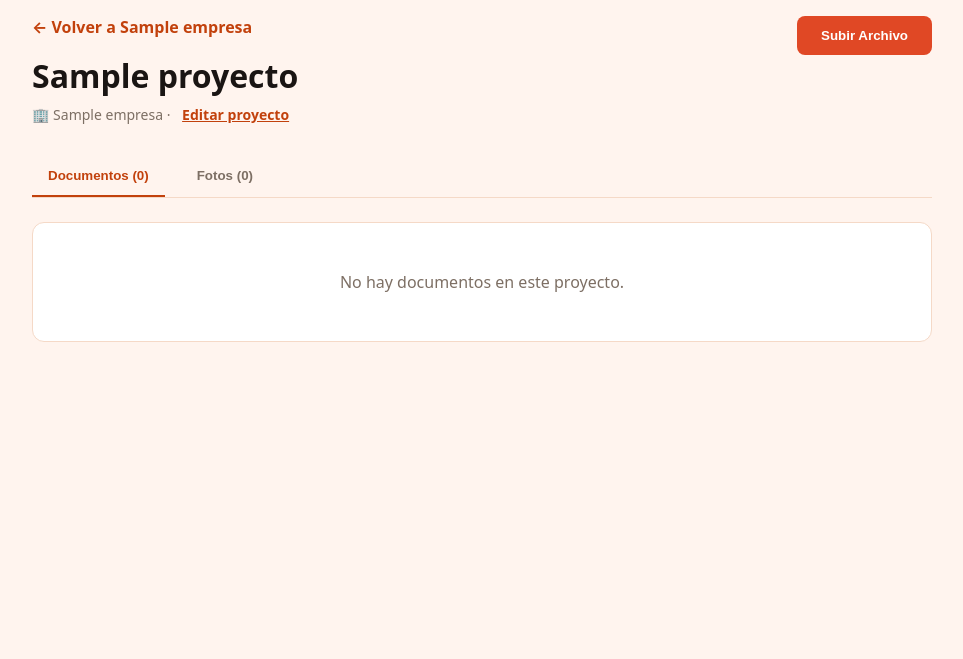
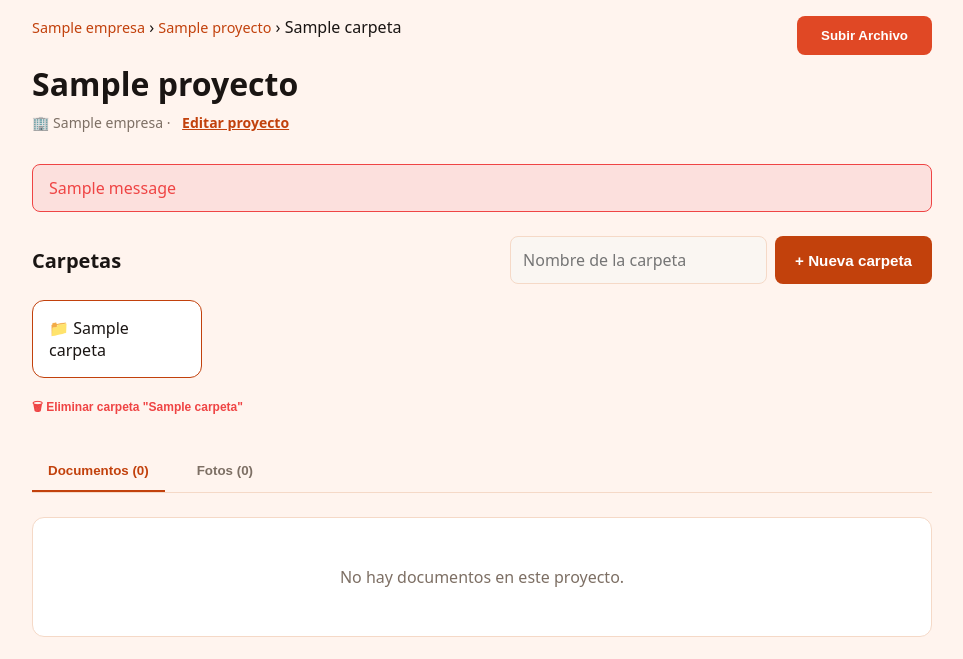
Before and after one commit to blindjamin/BKB, a Django app: page /proyectos/00000000-0000-0000-0000-000000000001/?carpeta=00000000-0000-0000-0000-000000000001 in a window 1280 px wide. Shown: the part 64-723 px from the top of the page, without its empty margins (158-1121 px from the left). Run offline with Django 5.2, Linux system fonts and the light colour scheme; a user stored in the database is signed in; tables that the repository leaves empty hold one stand-in row (values such as "Sample post"); one stand-in notice (Sample message) is shown; parts of the project's set-up code (start-up, migrations or seed data) failed here and were passed over.

Commit message:
feat(portal): carpetas por proyecto y organizacion de archivos (tarea 23)
Co-Authored-By: Claude Opus 5.5 <noreply@anthropic.com>

```diff
--- a/apps/portal/documentos/models.py
+++ b/apps/portal/documentos/models.py
@@ -76,11 +76,31 @@ class EstadoArchivo(models.TextChoices):
     DISPONIBLE = 'disponible', 'Disponible'
 
 
+class Carpeta(models.Model):
+    """Carpeta virtual de un proyecto: vive solo en la base de datos, nunca en el Space."""
+
+    id = _uuid_pk()
+    proyecto = models.ForeignKey(Proyecto, on_delete=models.CASCADE, related_name='carpetas')
+    nombre = models.CharField(max_length=100)
+    creado_en = models.DateTimeField(auto_now_add=True)
+    creado_por = models.ForeignKey(settings.AUTH_USER_MODEL, on_delete=models.PROTECT, related_name='carpetas_creadas')
+
+    class Meta:
+        verbose_name = 'carpeta'
+        verbose_name_plural = 'carpetas'
+        ordering = ['nombre']
+        unique_together = [('proyecto', 'nombre')]
+
+    def __str__(self):
+        return f'{self.proyecto.nombre} - {self.nombre}'
+
+
 class Archivo(models.Model):
     """Un archivo del Space. Nunca se borra de verdad: se marca con `eliminado_en`."""
 
     id = _uuid_pk()
     proyecto = models.ForeignKey(Proyecto, on_delete=models.PROTECT, related_name='archivos')
+    carpeta = models.ForeignKey(Carpeta, on_delete=models.SET_NULL, null=True, blank=True, related_name='archivos')
     nombre_original = models.CharField(max_length=255)
     clave_space = models.CharField(max_length=512, unique=True)
     tamano = models.PositiveBigIntegerField('tamaño (bytes)')
--- a/apps/portal/documentos/permisos.py
+++ b/apps/portal/documentos/permisos.py
@@ -86,7 +86,7 @@ def proyectos_de_empresa(usuario, empresa):
 
 
 def puede_gestionar_estructura(usuario):
-    """Solo el personal y el jefe pueden crear empresas o crear/editar proyectos."""
+    """Solo el personal y el jefe pueden crear empresas, crear/editar proyectos y crear/eliminar carpetas."""
     return _es_personal(usuario)
 
 
--- a/apps/portal/documentos/urls.py
+++ b/apps/portal/documentos/urls.py
@@ -11,7 +11,9 @@ urlpatterns = [
     path('proyectos/nuevo/', views.crear_proyecto, name='crear_proyecto'),
     path('proyectos/<uuid:pk>/', views.detalle_proyecto, name='detalle_proyecto'),
     path('proyectos/<uuid:pk>/editar/', views.editar_proyecto, name='editar_proyecto'),
+    path('proyectos/<uuid:pk>/carpetas/nueva/', views.crear_carpeta, name='crear_carpeta'),
     path('proyectos/<uuid:pk>/subir/', subidas.iniciar_subida, name='iniciar_subida'),
+    path('carpetas/<uuid:pk>/eliminar/', views.eliminar_carpeta, name='eliminar_carpeta'),
     path('archivos/<uuid:pk>/confirmar/', subidas.confirmar_subida, name='confirmar_subida'),
     path('archivos/<uuid:pk>/descargar/', views.descargar_archivo, name='descargar_archivo'),
     path('archivos/<uuid:pk>/eliminar/', views.eliminar_archivo, name='eliminar_archivo'),
--- a/apps/portal/documentos/views.py
+++ b/apps/portal/documentos/views.py
@@ -1,6 +1,10 @@
+import uuid
+
+from django.contrib import messages
 from django.db.models import Count, Q
 from django.http import HttpResponseForbidden, Http404
 from django.shortcuts import render, get_object_or_404, redirect
+from django.urls import reverse
 from django.contrib.auth.decorators import login_required
 from django.views.decorators.http import require_POST
 from django.utils import timezone
@@ -18,7 +22,7 @@ from .permisos import (
     puede_subir,
     puede_borrar,
 )
-from .models import Archivo, DescargaLog, Empresa, EstadoProyecto, Proyecto
+from .models import Archivo, Carpeta, DescargaLog, Empresa, EstadoProyecto, Proyecto
 from .storage import url_descarga
 
 
@@ -123,7 +127,18 @@ def editar_proyecto(request, pk):
 @login_required
 def detalle_proyecto(request, pk):
     proyecto = get_object_or_404(proyectos_visibles(request.user), pk=pk)
-    archivos = list(archivos_visibles(request.user, proyecto).select_related('subido_por'))
+
+    carpeta_activa = None
+    carpeta_id = request.GET.get('carpeta')
+    if carpeta_id:
+        try:
+            carpeta_id = uuid.UUID(carpeta_id)
+        except ValueError:
+            raise Http404("Carpeta no encontrada.")
+        carpeta_activa = get_object_or_404(proyecto.carpetas, pk=carpeta_id)
+
+    # carpeta_activa=None filtra carpeta IS NULL: los archivos de la raíz
+    archivos = list(archivos_visibles(request.user, proyecto).filter(carpeta=carpeta_activa).select_related('subido_por'))
     for archivo in archivos:
         archivo.puede_borrar = puede_borrar(request.user, archivo)
 
@@ -132,12 +147,47 @@ def detalle_proyecto(request, pk):
 
     context = {
         'proyecto': proyecto,
+        'carpetas': proyecto.carpetas.all(),
+        'carpeta_activa': carpeta_activa,
         'fotos': fotos,
         'documentos': documentos,
         'puede_subir': puede_subir(request.user),
         'puede_gestionar': puede_gestionar_estructura(request.user),
     }
     return render(request, 'archivos.html', context)
+
+
+@login_required
+@require_POST
+def crear_carpeta(request, pk):
+    if not puede_gestionar_estructura(request.user):
+        return HttpResponseForbidden("No tienes permisos para crear carpetas.")
+
+    proyecto = get_object_or_404(proyectos_visibles(request.user), pk=pk)
+    nombre = request.POST.get('nombre', '').strip()
+    url_proyecto = reverse('documentos:detalle_proyecto', args=[proyecto.pk])
+
+    if not nombre:
+        messages.error(request, 'La carpeta necesita un nombre.')
+        return redirect(url_proyecto)
+    if proyecto.carpetas.filter(nombre__iexact=nombre).exists():
+        messages.error(request, f'Ya existe una carpeta llamada "{nombre}" en este proyecto.')
+        return redirect(url_proyecto)
+
+    carpeta = Carpeta.objects.create(proyecto=proyecto, nombre=nombre, creado_por=request.user)
+    return redirect(f'{url_proyecto}?carpeta={carpeta.pk}')
+
+
+@login_required
+@require_POST
+def eliminar_carpeta(request, pk):
+    if not puede_gestionar_estructura(request.user):
+        return HttpResponseForbidden("No tienes permisos para eliminar carpetas.")
+
+    carpeta = get_object_or_404(Carpeta.objects.filter(proyecto__in=proyectos_visibles(request.user)), pk=pk)
+    proyecto_pk = carpeta.proyecto_id
+    carpeta.delete()  # sus archivos vuelven a la raíz (SET_NULL); el Space no se toca
+    return redirect('documentos:detalle_proyecto', pk=proyecto_pk)
 
 
 @login_required
--- a/apps/portal/static/portal.css
+++ b/apps/portal/static/portal.css
@@ -264,17 +264,6 @@ main {
     display: flex;
     justify-content: space-between;
     align-items: flex-start;
-}
-
-.link-volver {
-    color: var(--bkb-salmon-700);
-    text-decoration: none;
-    font-weight: bold;
-    margin-bottom: 1rem;
-    display: inline-block;
-}
-.link-volver:hover {
-    color: var(--bkb-salmon-800);
 }
 
 .archivos-title {
@@ -646,3 +635,57 @@ main {
     font-size: 0.95rem;
     color: var(--text-main);
 }
+
+/* Carpetas del proyecto (Tarea 23) */
+.carpetas {
+    margin-bottom: 2rem;
+}
+
+.carpetas-header {
+    display: flex;
+    justify-content: space-between;
+    align-items: center;
+    gap: 1rem;
+    flex-wrap: wrap;
+    margin-bottom: 1rem;
+}
+
+.carpetas-title {
+    margin: 0;
+    font-size: 1.25rem;
+    color: var(--text-main);
+}
+
+.form-carpeta {
+    display: flex;
+    gap: 0.5rem;
+    flex-wrap: wrap;
+    margin: 0;
+}
+
+.form-carpeta input {
+    width: auto;
+    flex: 1 1 12rem;
+}
+
+.carpetas-grid {
+    display: grid;
+    grid-template-columns: repeat(auto-fill, minmax(10rem, 1fr));
+    gap: 0.75rem;
+    margin-bottom: 1rem;
+}
+
+.carpetas-grid .project-card {
+    padding: 1rem;
+}
+
+.carpetas-grid .project-card-title {
+    display: block;
+    margin: 0;
+    font-size: 1rem;
+    overflow-wrap: anywhere;
+}
+
+.project-card.is-active {
+    border-color: var(--bkb-salmon-700);
+}
--- a/apps/portal/static/subir.js
+++ b/apps/portal/static/subir.js
@@ -19,7 +19,7 @@ document.addEventListener('DOMContentLoaded', () => {
             try {
                 const res1 = await fetch(input.getAttribute('data-url-subir'), {
                     method: 'POST', headers: { 'Content-Type': 'application/json', 'X-CSRFToken': csrf },
-                    body: JSON.stringify({ nombre: f.name, tipo: f.type || 'application/octet-stream', tamano: f.size })
+                    body: JSON.stringify({ nombre: f.name, tipo: f.type || 'application/octet-stream', tamano: f.size, carpeta_id: input.dataset.carpetaId || null })
                 });
                 if (!res1.ok) throw new Error((await res1.json()).error || 'Error al iniciar');
                 const { id, firma } = await res1.json();
--- a/apps/portal/templates/archivos.html
+++ b/apps/portal/templates/archivos.html
@@ -7,11 +7,16 @@
 <div class="archivos-container">
     <div class="archivos-header">
         <div>
-            {% if puede_gestionar %}
-                <a href="{% url 'documentos:detalle_empresa' proyecto.empresa.pk %}" class="link-volver">&larr; Volver a {{ proyecto.empresa.nombre }}</a>
-            {% else %}
-                <a href="{% url 'documentos:lista_proyectos' %}" class="link-volver">&larr; Volver a Proyectos</a>
-            {% endif %}
+            <nav class="breadcrumbs">
+                <a href="{% url 'documentos:detalle_empresa' proyecto.empresa.pk %}">{{ proyecto.empresa.nombre }}</a>
+                &rsaquo;
+                {% if carpeta_activa %}
+                    <a href="{% url 'documentos:detalle_proyecto' proyecto.pk %}">{{ proyecto.nombre }}</a>
+                    &rsaquo; <span>{{ carpeta_activa.nombre }}</span>
+                {% else %}
+                    <span>{{ proyecto.nombre }}</span>
+                {% endif %}
+            </nav>
             <h1 class="archivos-title">{{ proyecto.nombre }}</h1>
             <div class="archivos-meta">
                 <span>🏢 {{ proyecto.empresa.nombre }}</span>
@@ -23,7 +28,7 @@
 
         {% if puede_subir %}
         <div class="archivos-actions">
-            <input type="file" id="archivo-input" class="archivo-input-hidden" multiple accept="image/*,.pdf,.doc,.docx,.xls,.xlsx,.dwg,.dxf" capture="environment" data-url-subir="{% url 'documentos:iniciar_subida' proyecto.pk %}" data-url-confirmar="{% url 'documentos:confirmar_subida' '00000000-0000-0000-0000-000000000000' %}" data-csrf="{{ csrf_token }}">
+            <input type="file" id="archivo-input" class="archivo-input-hidden" multiple accept="image/*,.pdf,.doc,.docx,.xls,.xlsx,.dwg,.dxf" capture="environment" data-url-subir="{% url 'documentos:iniciar_subida' proyecto.pk %}" data-url-confirmar="{% url 'documentos:confirmar_subida' '00000000-0000-0000-0000-000000000000' %}" data-csrf="{{ csrf_token }}"{% if carpeta_activa %} data-carpeta-id="{{ carpeta_activa.pk }}"{% endif %}>
             <button type="button" id="btn-subir" class="btn-subir">
                 Subir Archivo
             </button>
@@ -34,6 +39,40 @@
         </div>
         {% endif %}
     </div>
+
+    {% for message in messages %}
+        <div class="form-error">{{ message }}</div>
+    {% endfor %}
+
+    <section class="carpetas">
+        <div class="carpetas-header">
+            <h2 class="carpetas-title">Carpetas</h2>
+            {% if puede_gestionar %}
+            <form action="{% url 'documentos:crear_carpeta' proyecto.pk %}" method="post" class="form-carpeta form-group">
+                {% csrf_token %}
+                <input type="text" name="nombre" maxlength="100" required placeholder="Nombre de la carpeta" aria-label="Nombre de la carpeta">
+                <button type="submit" class="btn-action">+ Nueva carpeta</button>
+            </form>
+            {% endif %}
+        </div>
+        {% if carpetas %}
+            <div class="carpetas-grid">
+                {% for carpeta in carpetas %}
+                    <a href="{% url 'documentos:detalle_proyecto' proyecto.pk %}?carpeta={{ carpeta.pk }}" class="project-card{% if carpeta == carpeta_activa %} is-active{% endif %}">
+                        <span class="project-card-title">📁 {{ carpeta.nombre }}</span>
+                    </a>
+                {% endfor %}
+            </div>
+        {% else %}
+            <p class="view-subtitle">Este proyecto aún no tiene carpetas.</p>
+        {% endif %}
+        {% if carpeta_activa and puede_gestionar %}
+            <form action="{% url 'documentos:eliminar_carpeta' carpeta_activa.pk %}" method="post" class="form-eliminar" data-confirmar="Los archivos de la carpeta volverán a la raíz del proyecto.">
+                {% csrf_token %}
+                <button type="submit" class="btn-eliminar">🗑 Eliminar carpeta "{{ carpeta_activa.nombre }}"</button>
+            </form>
+        {% endif %}
+    </section>
 
     <div class="tabs">
         <button type="button" class="tab-btn active" data-target="docs">
```
Also changed, not shown: apps/portal/documentos/subidas.py (+10 -1 lines), apps/portal/documentos/tests/test_carpetas.py (added, +206 -0 lines), apps/portal/documentos/tests/test_csp_contrato.py (+2 -1 lines), tasks/todo.md (+10 -10 lines), apps/portal/documentos/migrations/0003_carpeta_archivo_carpeta.py (added).
